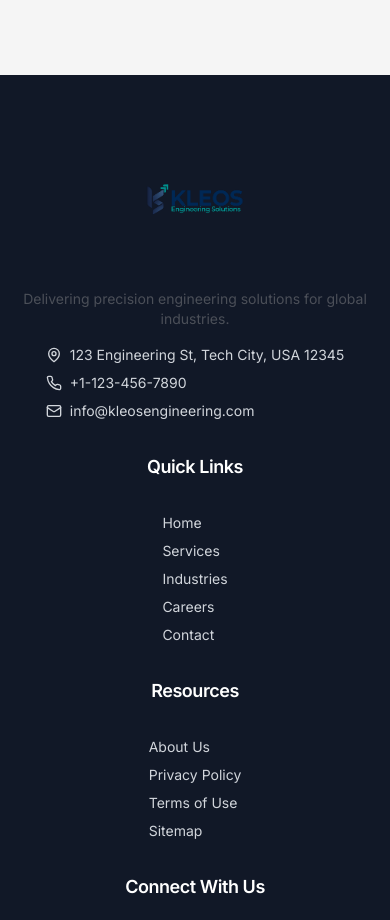
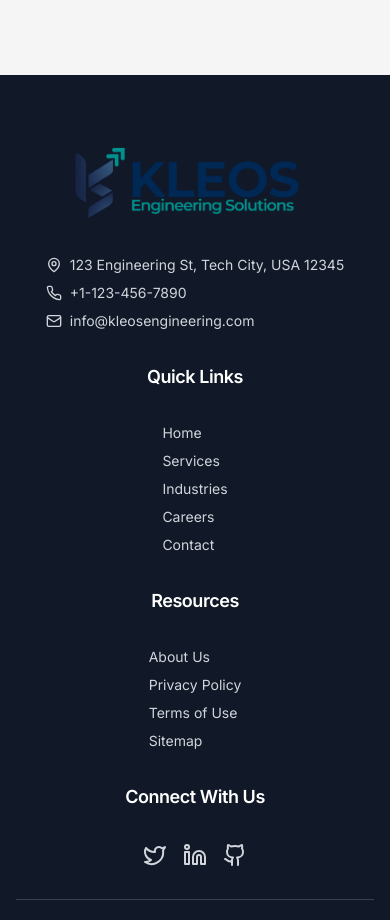
Before and after one commit to Kleosengineering/Kleos-website, a React (Vite) app: page / in a window 390 px wide. Shown: the part 9540-10460 px from the top of the page. Built offline with nearby package versions, Linux system fonts and the light colour scheme.

Commit message:
logo2 added in footer

```diff
--- a/src/components/Footer.tsx
+++ b/src/components/Footer.tsx
@@ -2,7 +2,7 @@ import React from 'react';
 import { Link } from 'react-router-dom';
 import { Settings, Mail, Phone, MapPin, Twitter, Linkedin, Github } from 'lucide-react';
 import { motion } from 'framer-motion';
-import logo from "../../constants/logo-light.png";
+import logo from "../../constants/logo2.png";
 
 interface FooterProps {
   activeSection: string;
@@ -48,11 +48,9 @@ const Footer: React.FC<FooterProps> = React.memo(({ activeSection, setActiveSect
               onClick={() => setActiveSection('home')}
               aria-label="Kleos Engineering Homepage"
             >
-              <img src={logo} alt="Kleos Engineering Logo" width={150} />
+              <img src={logo} alt="Kleos Engineering Logo" width={250} />
             </Link>
-            <p className="text-sm text-center md:text-left">
-              Delivering precision engineering solutions for global industries.
-            </p>
+
             <div className="flex flex-col space-y-2 text-sm">
               <div className="flex items-center space-x-2">
                 <MapPin className="h-4 w-4" />
```
Also changed, not shown: constants/logo2.png (added).
